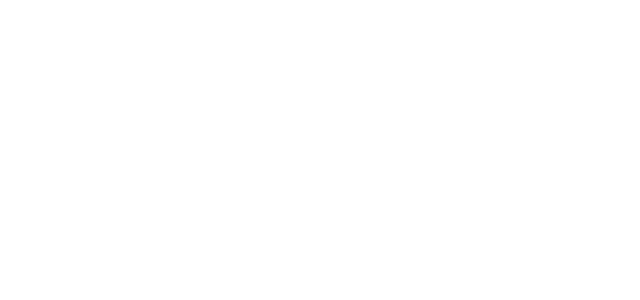
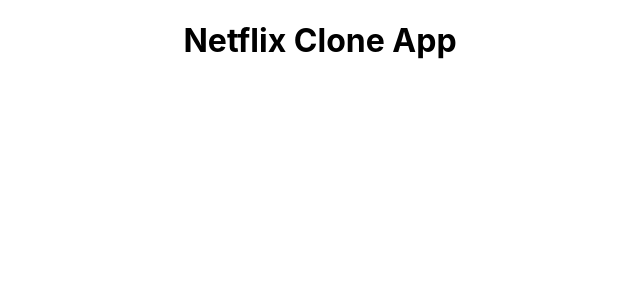
Before and after one commit to jaspreet-singh-sahota/netflix-clone-react-capstone-project, a React (Create React App) app: page / in a window 1280 px wide. Shown: the top 300 px of the page, without its empty margins (320-960 px from the left). Built offline with nearby package versions, Linux system fonts and the light colour scheme.

Commit message:
Test live server

```diff
--- a/src/App.js
+++ b/src/App.js
@@ -4,7 +4,9 @@
 function App() {
   return (
     <div className="App">
-
+      <h1>
+        Netflix Clone App
+      </h1>
     </div>
   );
 }
```
